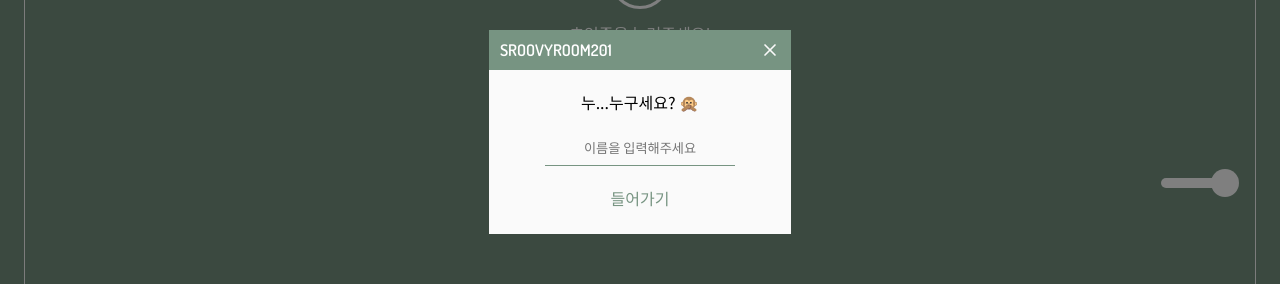
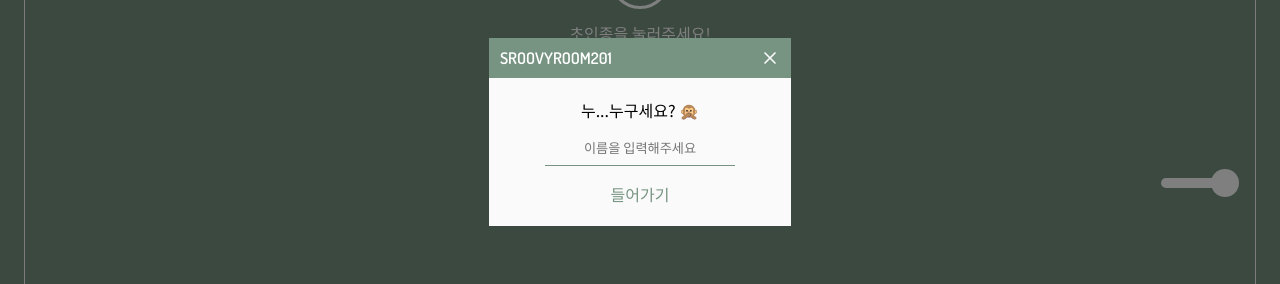
Before and after one commit to lee-suyeon/sroovyroom201, a React (Create React App) app in the folder client/: page / in a window 1280 px wide. Both pictures are taken after a click on the icon 640 px from the left and 247 px from the top of the page. Shown: the part 268-552 px from the top of the page. Built offline with nearby package versions, Linux system fonts and the light colour scheme; no server answers.

Commit message:
[feat] Add Keydown event and Sav temporary user
* 로그인을 하지 않아도 초인종 버튼을 눌렀을 때 나타나는 모달에 이름을 입력하면 로컬스토리지에 저장된다.
* 이름을 입력한 후 엔터키를 누르면 문이 열리고, 다음 페이지가 나타난다.

```diff
--- a/client/src/_actions/user_action.js
+++ b/client/src/_actions/user_action.js
@@ -1,8 +1,16 @@
 import axios from 'axios';
 
+export const TEMPORARY_USER = "TEMPORARY_USER";
 export const LOGIN_USER = "LOGIN_USER";
 export const REGISTER_USER = "REGISTER_USER";
-export const AUTH_USER = "AUTH_USER"
+export const AUTH_USER = "AUTH_USER";
+
+export const temporaryUser = (userName) => {
+  return {
+    type: TEMPORARY_USER,
+    payload: userName
+  }
+}
 
 export const loginUser = (userData) => {
 
--- a/client/src/_reducers/user_reducer.js
+++ b/client/src/_reducers/user_reducer.js
@@ -1,12 +1,16 @@
 import {
   LOGIN_USER,
   REGISTER_USER,
-  AUTH_USER
+  AUTH_USER,
+  TEMPORARY_USER
 } from '../_actions/user_action';
 
 
 export default function (state = {}, action) {
   switch (action.type) {
+    case TEMPORARY_USER:
+      return { ...state, temporaryUser: action.payload }
+      break;
     case LOGIN_USER:
       return { ...state, loginSuccess: action.payload }
       break;
--- a/client/src/components/views/LandingPage/LandingPage.jsx
+++ b/client/src/components/views/LandingPage/LandingPage.jsx
@@ -32,8 +32,6 @@ const openDoor = keyframes`
     transform: perspective(650px) rotateY(70deg);
   }
 `
-
-// animation: open 3s linear;
 
 const Door = styled.div`
   position: relative;
@@ -138,7 +136,7 @@ function LandingPage(props) {
     setTimeout(() => {
       setOpen(false);
       props.history.push('/door-lock');
-    }, 5000)
+    }, 2000)
   }
 
   return (
--- a/client/src/components/views/LandingPage/Modal.jsx
+++ b/client/src/components/views/LandingPage/Modal.jsx
@@ -1,4 +1,4 @@
-import React, { useState } from 'react';
+import React, { useState, useRef, useEffect } from 'react';
 import styled from 'styled-components';
 import Button from '../../../utils/Button';
 import TextLogo from '../../../utils/TextLogo';
@@ -36,11 +36,11 @@ const ModalBody = styled.div`
   display: flex;
   flex-direction: column;
   align-items: center;
-  padding: 1.5rem 2rem 1.2rem;
+  padding: 1.5rem 2rem;
   background-color: ${({ theme }) => theme.baseColor };
 
   p {
-    margin-bottom: 1rem;
+    margin-bottom: 0.5rem;
   }
 
   span {
@@ -60,8 +60,8 @@ const ModalBody = styled.div`
 `
 
 function Modal({ toggleModal, openTheDoor }) {
-
   const [ name, setName ] = useState("");
+  const inputRef = useRef();
 
   const onChangeName = e => {
     setName(e.target.value);
@@ -71,6 +71,12 @@ function Modal({ toggleModal, openTheDoor }) {
     setName("");
     openTheDoor(userName);
     toggleModal();
+  }
+
+  const handleKeyDown = (e) => {
+    if(e.keyCode === 13 && name) {
+      enterTheRoom(name);
+    }
   }
 
   return (
@@ -87,15 +93,21 @@ function Modal({ toggleModal, openTheDoor }) {
         </ModalHeader>
         <ModalBody>
           <p>누...누구세요? 🙊</p>
+          <form
+            style={{ textAlign: "center" }}
+            onKeyDown={handleKeyDown}
+            >
             <TextInput
               type="text"
               maxLength="10"
               placeholder="이름을 입력해주세요"
-              style={{ width: '80%', marginBottom: '1rem'}}
+              style={{ width: '80%', marginBottom: '1.2rem'}}
               value={name}
               onChange={onChangeName}
+              ref={inputRef}
             />
             <span onClick={() => enterTheRoom(name)}>들어가기</span>
+          </form>
         </ModalBody>
       </div>
     </ModalWrapper>
```
